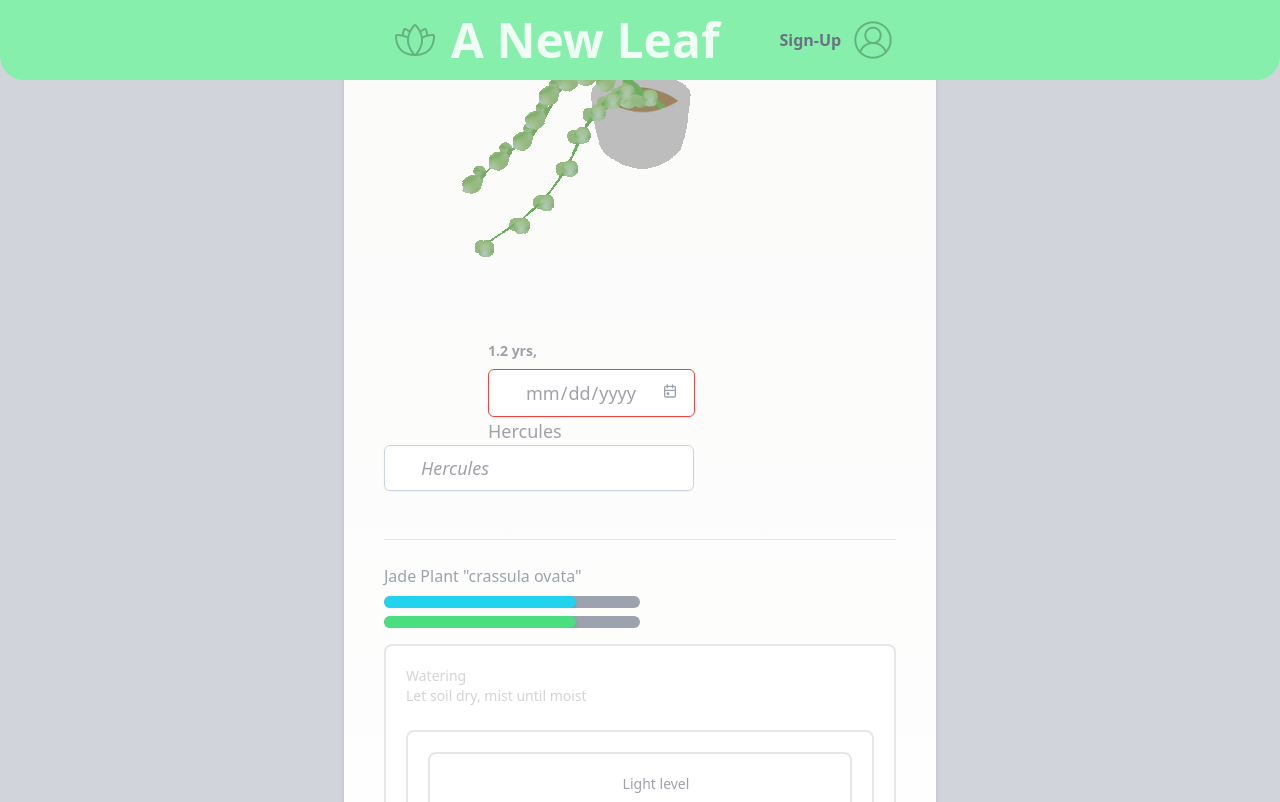
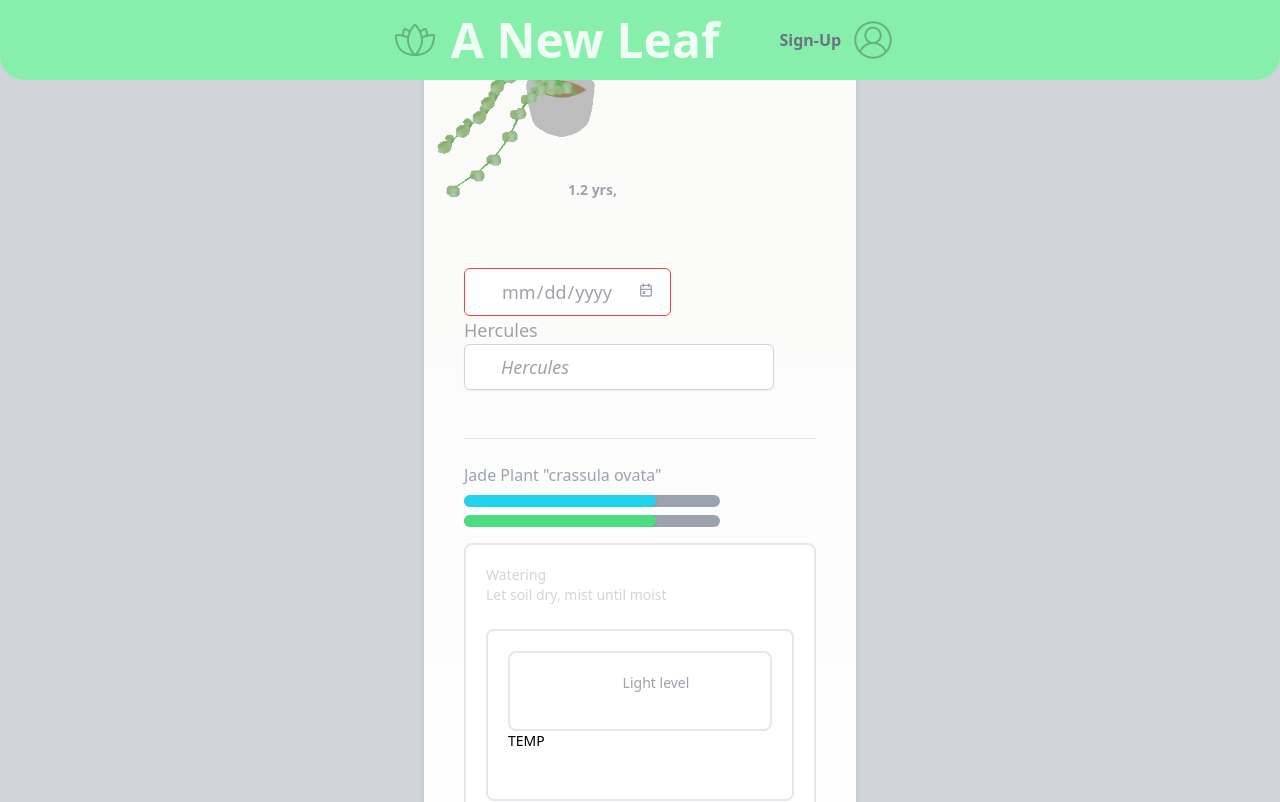
Before and after one commit to MustyBraid/a-new-leaf-application, a React (Create React App) app: page /PlantSlideshow in a window 1280 px wide. Shown: the top 802 px of the page. Built offline with nearby package versions, Linux system fonts and the light colour scheme; some icons are missing.

Commit message:
fix margin on plant img / card

```diff
--- a/src/components/PlantSlideshow.jsx
+++ b/src/components/PlantSlideshow.jsx
@@ -26,12 +26,12 @@ const ImageSlider = () => {
 
     return (
         <div className="bg-gray-300 flex justify-center items-center h-fit" >
-        <section className='-m-32 slider bg-white p-10 rounded-lg rounded-t-3xl shadow-md bg-gradient-to-b from-stone-50 to-white'>
+        <section className='slider bg-white p-10 rounded-lg rounded-t-3xl shadow-md bg-gradient-to-b from-stone-50 to-white'>
           {PlantImages.map((plant, index) => {
             return (
               <div className={index === current ? 'plant active' : 'plant'} key={index} >
                 {index === current && (
-                  <img src={plant.image} alt='plant image' className='image' />
+                  <img src={plant.image} alt='plant image' className='-m-20 image' />
                 )}
               </div>
             );
```
